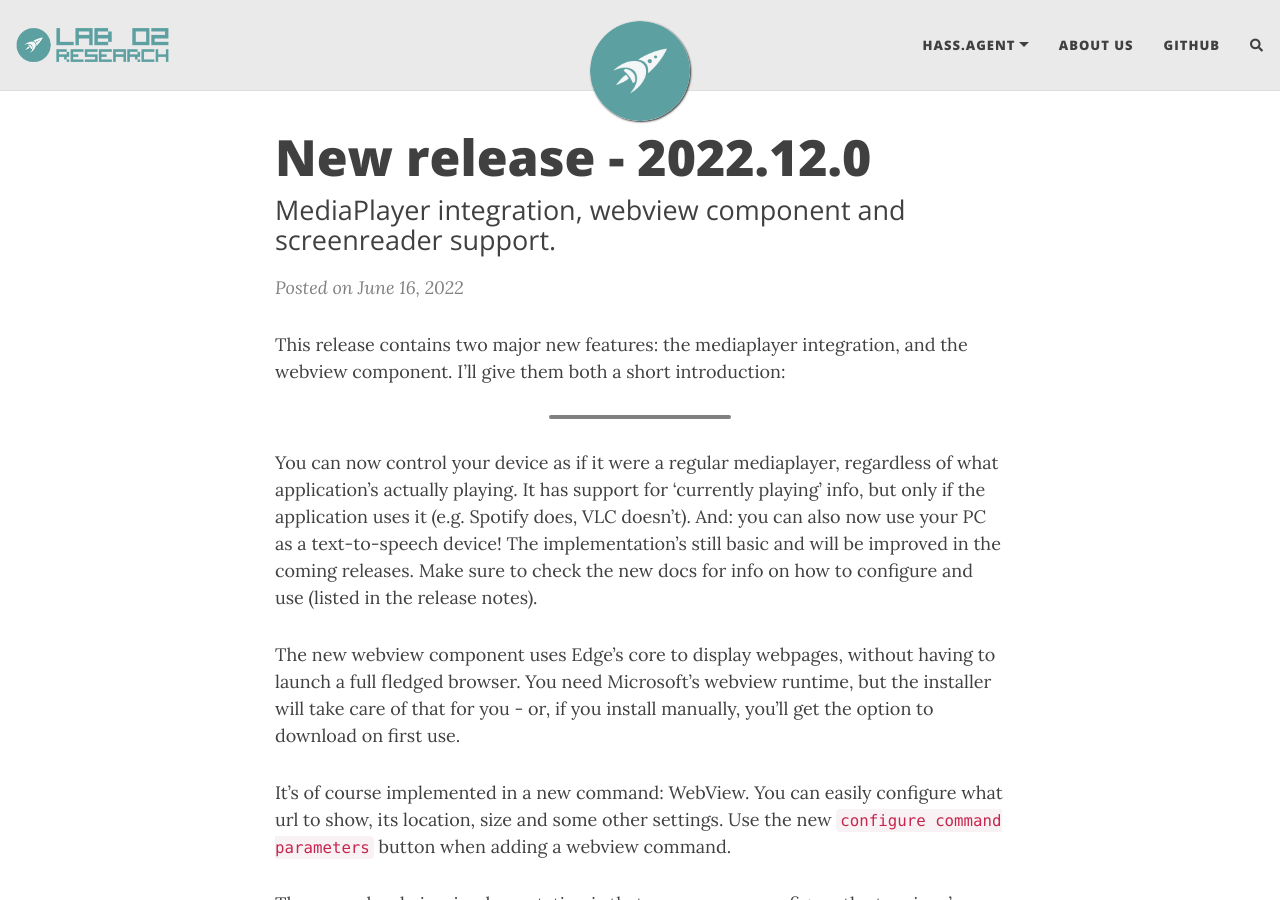
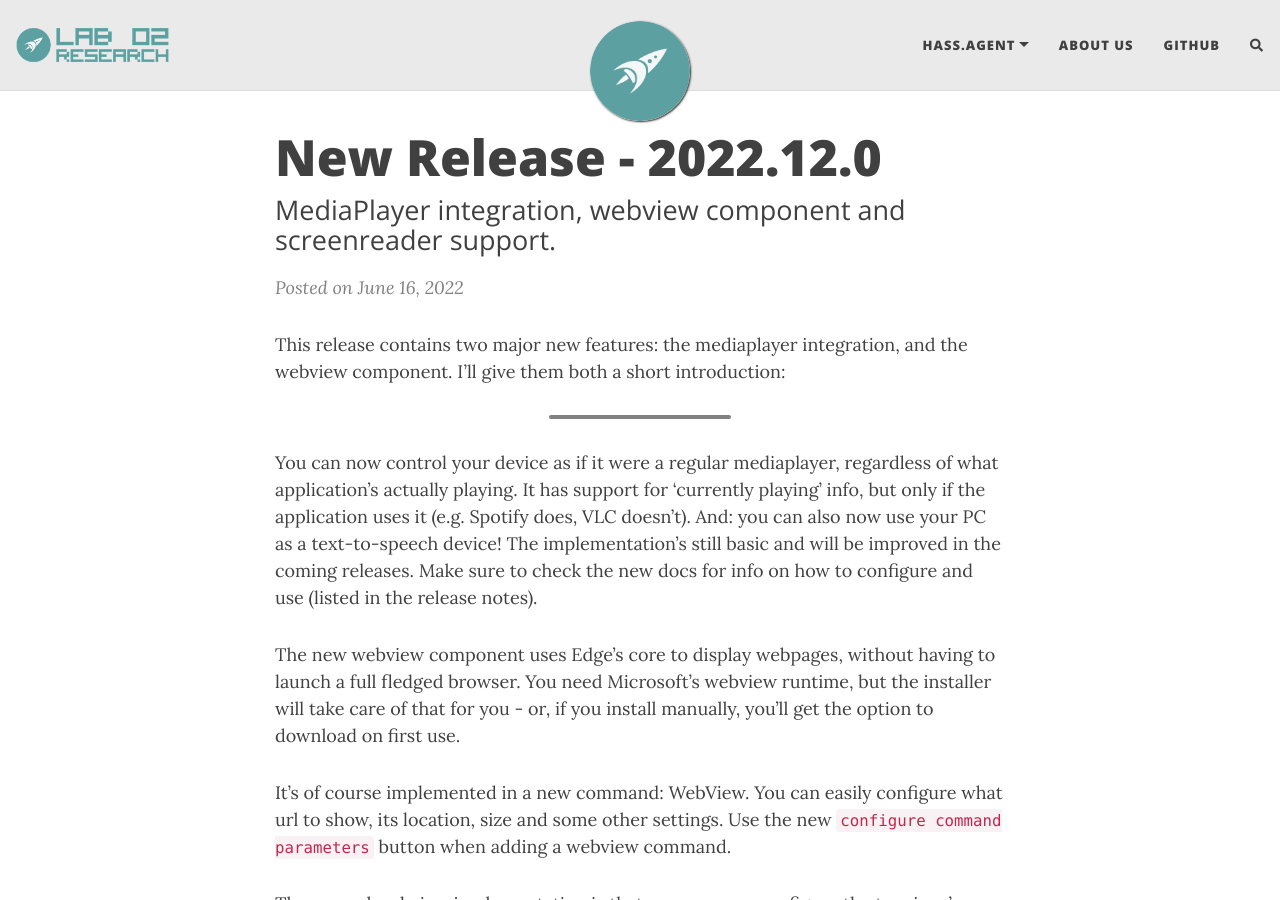
Before and after one commit to LAB02-Research/lab02-research.github.io, a Jekyll site: the page built from _posts/2022-06-16-new-release.md, in a window 1280 px wide and 900 px high. Built offline with Jekyll 4.4.1, drawn with Linux system fonts in a browser that asks for light colours; nearby versions of some CDN libraries; comment, search, counter and statistics services are not loaded.

```diff
--- a/_posts/2022-06-16-new-release.md
+++ b/_posts/2022-06-16-new-release.md
@@ -1,6 +1,6 @@
 ---
 layout: post
-title: New release - 2022.12.0
+title: New Release - 2022.12.0
 subtitle: MediaPlayer integration, webview component and screenreader support.
 thumbnail-img: /assets/img/new_128.png
 tags: [new,release,2022.12.0,hass.agent,home assistant,hass,domotica,automation,csharp]
```
